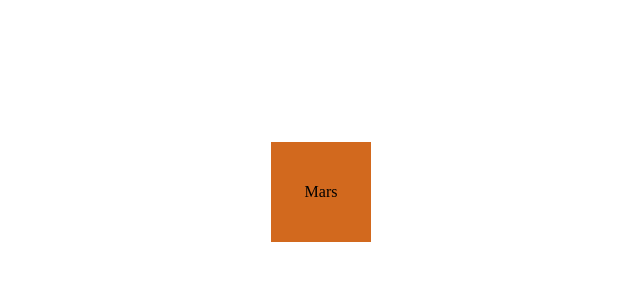
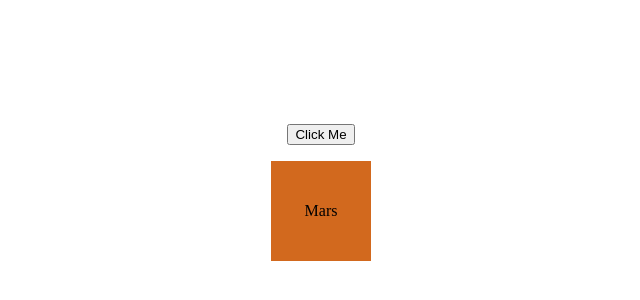
Before and after one commit to KiralyTamas/CodeBerryMarsExpedition, a plain HTML site: page index.html in a window 1280 px wide. Shown: the part 208-508 px from the top of the page, without its empty margins (319-959 px from the left). Drawn offline with Linux system fonts and the light colour scheme.

Commit message:
Gombbal működik a számolás

```diff
--- a/css/css.css
+++ b/css/css.css
@@ -6,7 +6,12 @@
   width: 100vw;
   height: 100vh;
 }
-#main{
+#content{
+  display: block;
+  position: relative;
+  text-align: center;
+}
+#window{
 display: flex;
 justify-content: center;
 align-items: center;
@@ -15,3 +20,6 @@
 height: 100px;
 background: chocolate;
 }
+.fugveny{
+  margin-bottom: 1rem;
+}
--- a/index.html
+++ b/index.html
@@ -1,5 +1,6 @@
 <!DOCTYPE html>
 <html lang="en">
+
 <head>
   <meta charset="UTF-8">
   <meta http-equiv="X-UA-Compatible" content="ie=edge">
@@ -9,7 +10,12 @@
   <script src="/CodeBerryMarsExpedition/js/main.js"></script>
   <title>MarsExpedition</title>
 </head>
+
 <body>
-  <div id="main">Mars</div>
+  <div id="content">
+    <button class="fugveny" type="button" onclick="uzemanyag(80, 100000, 150000)">Click Me</BUtton>
+    <div id="window">Mars</div>
+  </div>
 </body>
+
 </html>
--- a/js/main.js
+++ b/js/main.js
@@ -1,5 +1,10 @@
 function uzemanyag(atlagFogyasztas, foldTavolsag, tartaly) {
   let szuksegesUzemanyag = atlagFogyasztas / 100 * foldTavolsag;
-  let folosUzemanyag= tartaly-szuksegesUzemanyag;
-  console.log(folosUzemanyag);
+  let folosUzemanyag = tartaly - szuksegesUzemanyag;
+  if (document.getElementById("window").innerHTML === "Mars") {
+    document.getElementById("window").innerHTML = folosUzemanyag;
+  }
+  else {
+    document.getElementById("window").innerHTML = "Mars";
+  }
 }
```
